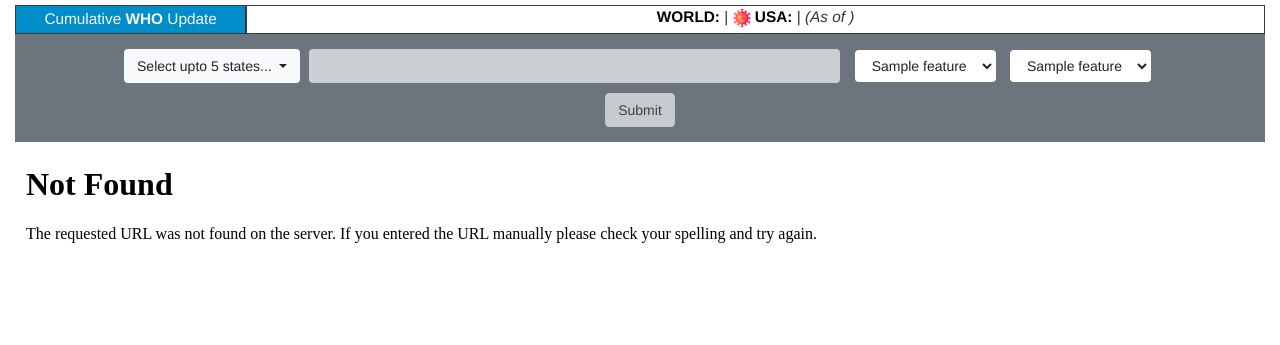
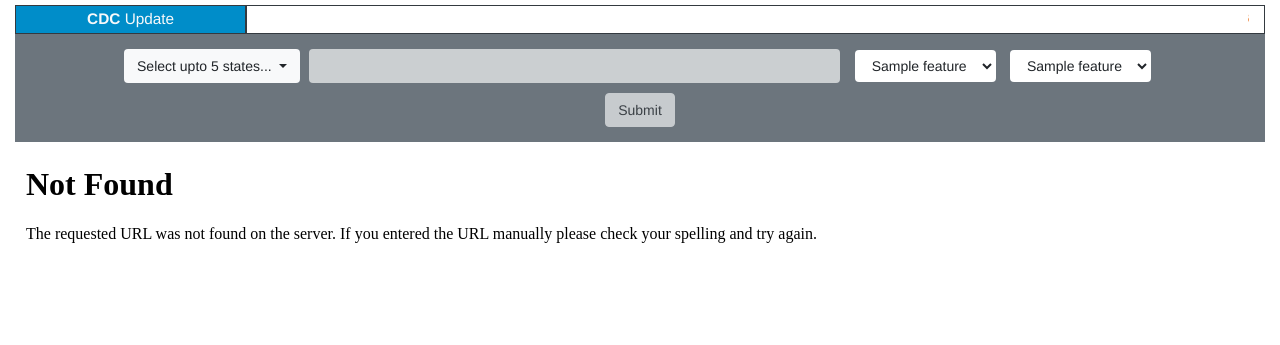
Before and after one commit to kunal19899/CoWizz-, a Python web app: template templates/index.html in a window 1280 px wide. Shown: the part 75-420 px from the top of the page. Run offline with Jinja, Linux system fonts and the light colour scheme; the template is opened without the code that fills it: most values are stand-ins (such as "Sample title", 1, 10 or a date in 2020); some libraries are stand-ins or nearby versions.

Commit message:
Index page modified

```diff
--- a/templates/index.html
+++ b/templates/index.html
@@ -132,15 +132,13 @@
 			<div class="" style="width:100%; ">
 
 				<div class="border border-dark text-light container-fluid float-left" style="margin-top: 0; width: 18.5%; height: 2.3vw; border-radius: 0px; background-color:#008DC9;">
-					<p style="margin-top:0.15vw">Cumulative <strong>WHO</strong> Update</p>
+					<p style="margin-top:0.15vw"><strong>CDC</strong> Update</p>
 				</div>
 
 				<div class="border border-dark float-right container-fluid" style="margin-top: 0; width: 81.5%; height: 2.3vw; border-radius: 0px;">
-					<!-- <marquee scrolldelay="10"> -->
-                    <span style="color:black;"><strong>WORLD:</strong></span> <span style="color:#ED7D31;">
-					<strong> <span id="WorldCases"></span></strong></span> | <strong><span style="color:red"><span id="WorldDeath"></span></span></strong> <img src="static/imgs/images/covid-logo.png" height="18vw"> <span style="color:black;"><strong>USA:</strong></span> <span style="color:#ED7D31;">
-                    <strong> <span id="USCases"></span></strong></span> | <strong><span style="color:red"><span id="USDeaths"></span></span></strong> <em>(As of <span id="lastUpdate"></span> )</em>
-                <!-- </marquee> -->
+					<marquee scrolldelay="10">
+						<span id="stateData" style="color:#ED7D31;"><strong>{{stateData}}</strong></span>
+					</marquee>
 				</div>
             </div>
 
```
Also changed, not shown: templates/index_skeleton.html (+2 -6 lines).
